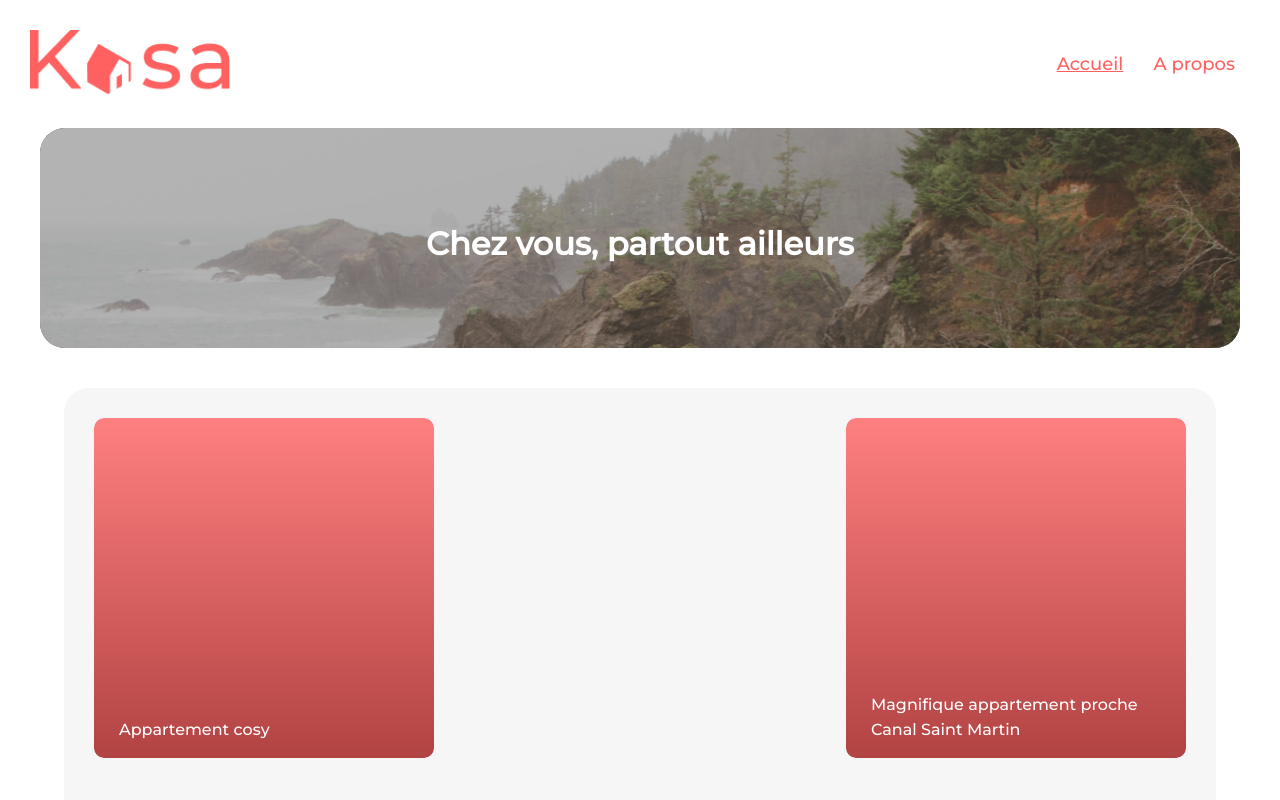
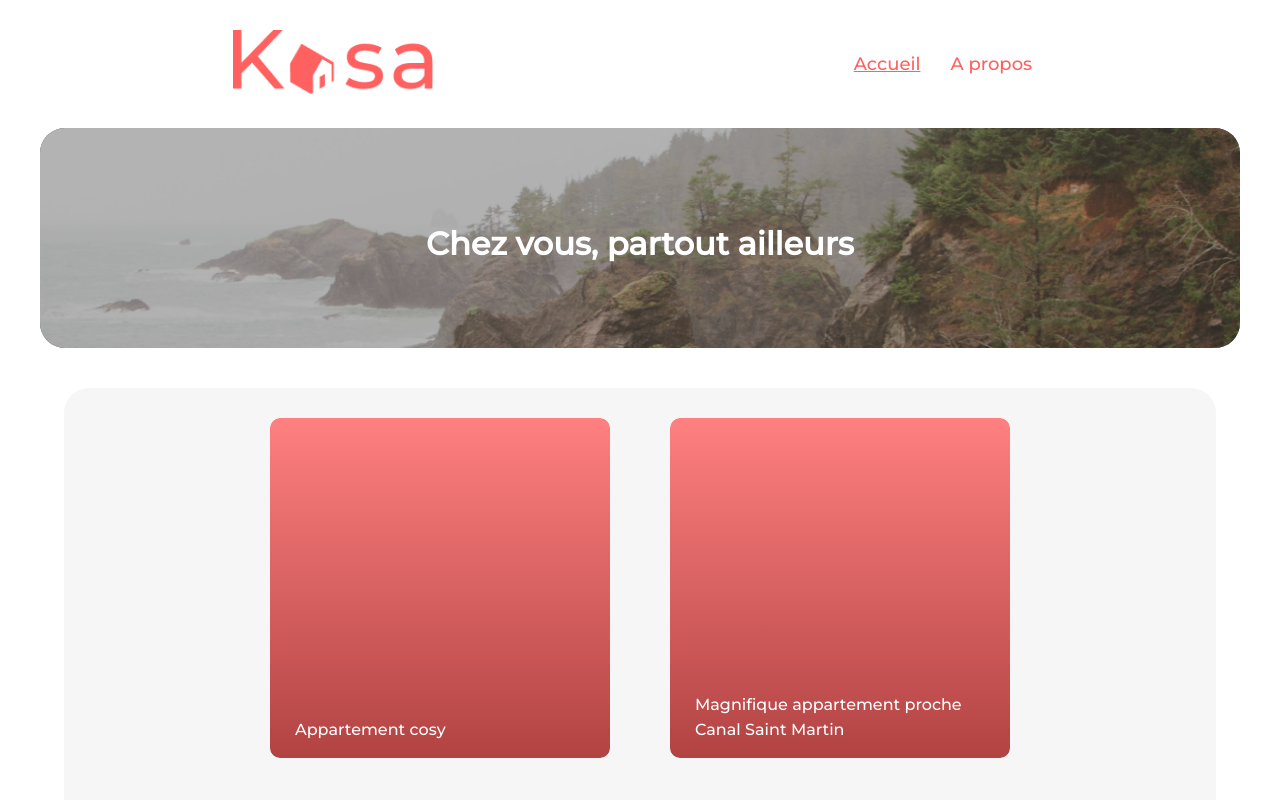
Before and after one commit to MathisZerbib/Zerbib_Mathis_10_240622, a React (Create React App) app: page / in a window 1280 px wide. Shown: the top 800 px of the page. Built offline with nearby package versions, Linux system fonts and the light colour scheme.

Commit message:
Layout nav + router location + alignement home location

```diff
--- a/src/components/Card/index.jsx
+++ b/src/components/Card/index.jsx
@@ -3,12 +3,13 @@ import styled from "styled-components";
 import Thumbnail from "../../assets/thumbnail.png";
 import { getLocations } from "services/Api";
 import  { useEffect, useState } from "react";
+import { Link } from "react-router-dom";
 
 const CardContainer = styled.div`
     display: flex;
     flex-wrap: wrap;
     align-items: center;
-    justify-content: space-between;
+    justify-content: center;
     background: #F6F6F6;
     border-radius: 25px;
     width: 90%;
@@ -674,9 +675,11 @@ function Card() {
       <CardContainer>
         { data && data.length>0 && data.map((el, i) => {
           return (
-            <CardBody key={i}>
+            <Link  key={i} to={{ pathname: "/location/"+ el.id }}>
+            <CardBody>
               <TitleCard>{el.title}</TitleCard>
             </CardBody>
+            </Link>
           );
         })}
       </CardContainer>
--- a/src/components/Navbar/index.jsx
+++ b/src/components/Navbar/index.jsx
@@ -2,18 +2,20 @@ import { NavLink } from "react-router-dom";
 import styled from "styled-components";
 import Logo from "../../assets/Logo.png";
 import React from "react";
+
+
+const NavContainer = styled.nav`
+  padding: 30px;
+  display: flex;
+  justify-content: space-around;
+  align-items: center;
+`;
 
 const HomeLogo = styled.img`
 max-height: 70px;
 max-width: 200px;
 `;
 
-const NavContainer = styled.nav`
-  padding: 30px;
-  display: flex;
-  justify-content: space-between;
-  align-items: center;
-`;
 
 function Header() {
   return (
--- a/src/pages/Home/index.jsx
+++ b/src/pages/Home/index.jsx
@@ -8,8 +8,6 @@ function Home() {
       <main>
       <Banner></Banner>
       <Card></Card>
-        <h2>Welcome to the homepage!</h2>
-        <p>You can do this, I believe in you.</p>
       </main>
     </>
   );
```
